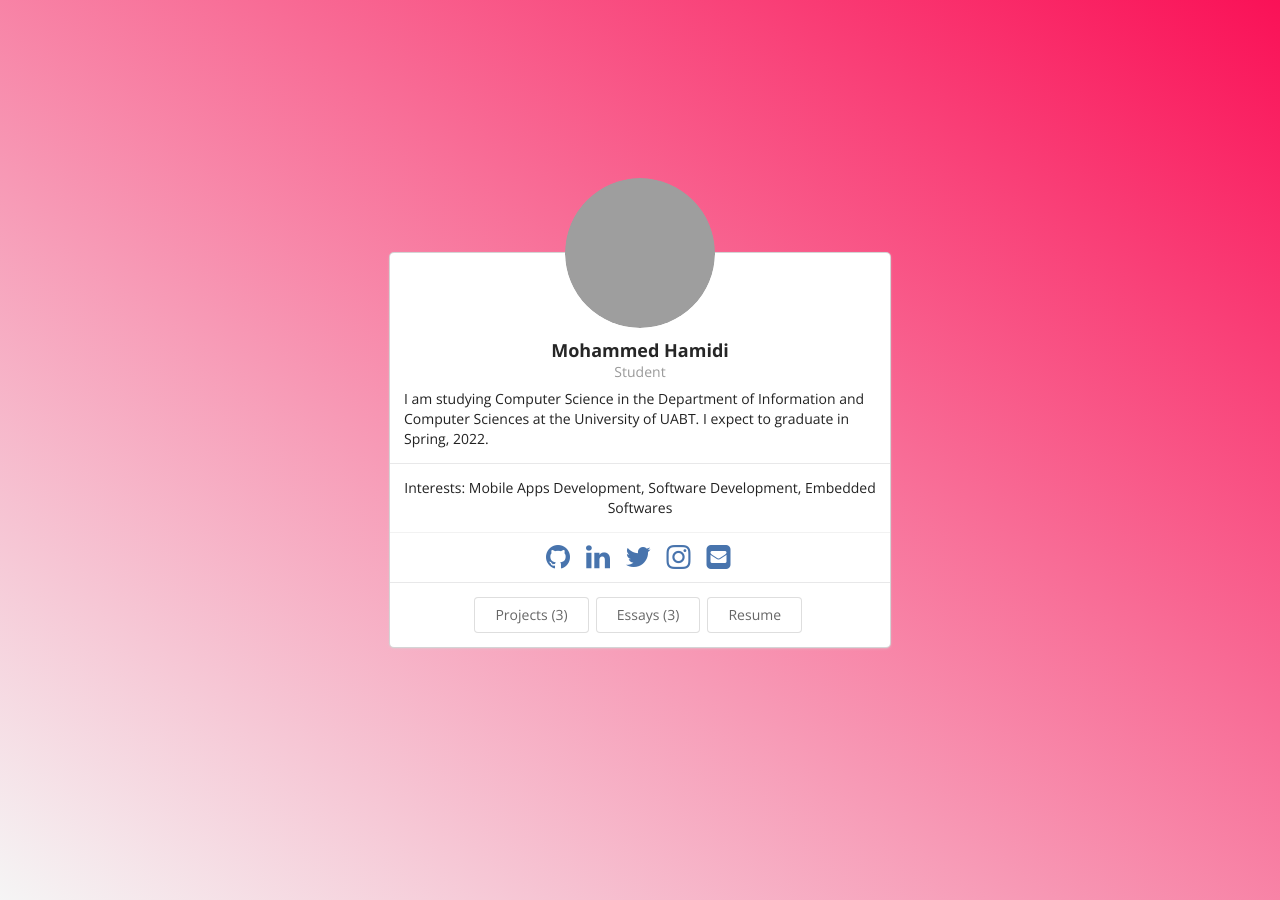
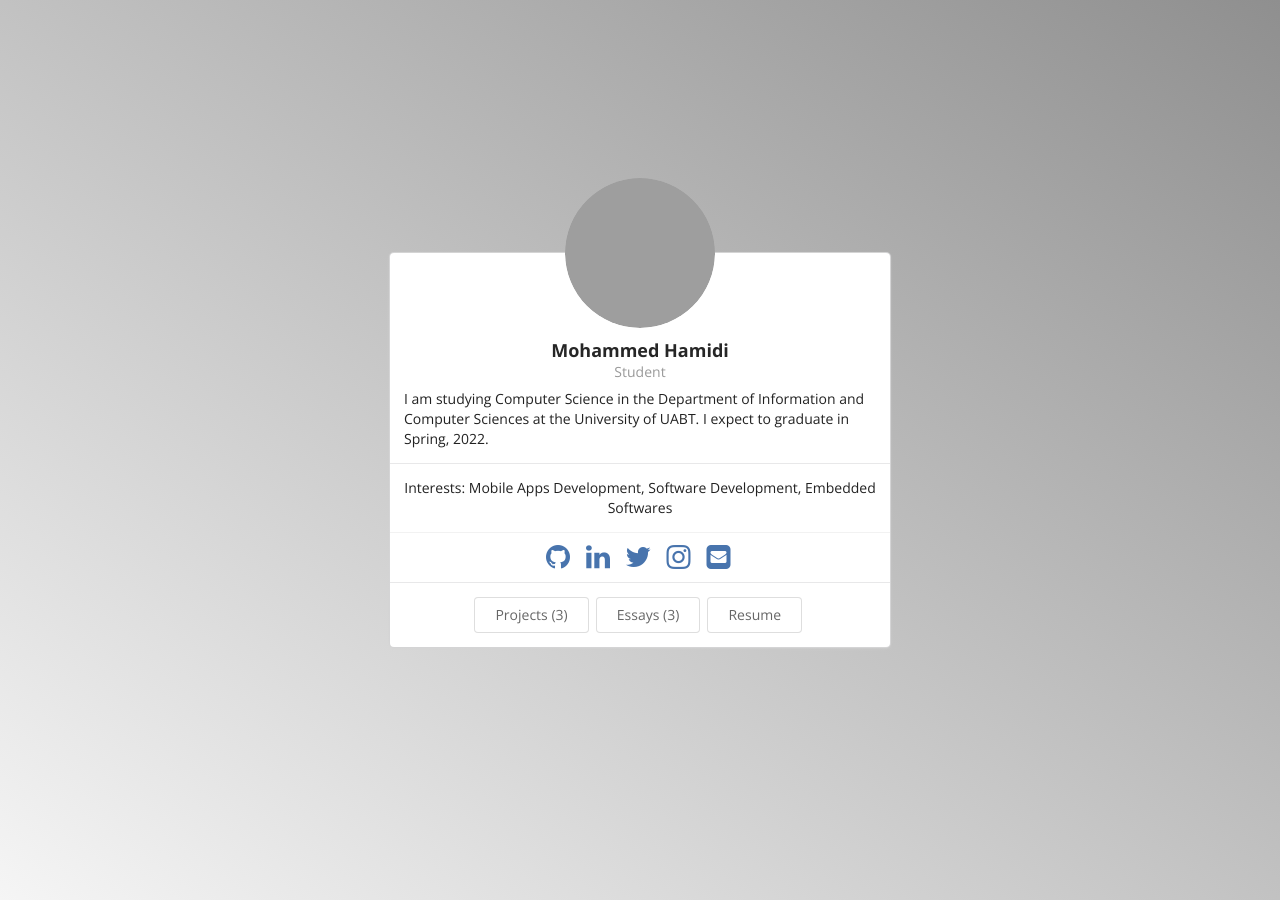
Before and after one commit to h1midi/h1midi.github.io, a Jekyll site: the page built from index.html, in a window 1280 px wide. Built offline with Jekyll 4.4.1, drawn with Linux system fonts in a browser that asks for light colours; grey boxes are pictures that could not be loaded.

Commit message:
Update stylesheet-customizations.scss

```diff
--- a/css/stylesheet-customizations.scss
+++ b/css/stylesheet-customizations.scss
@@ -7,7 +7,7 @@
 
 // Customize the background color
 body {
-  background: linear-gradient(to bottom left, rgb(250, 17, 87), whitesmoke);
+  background: linear-gradient(to bottom left, rgb(143, 143, 143), whitesmoke);
 }
 
 // Customize the menubar color
```
